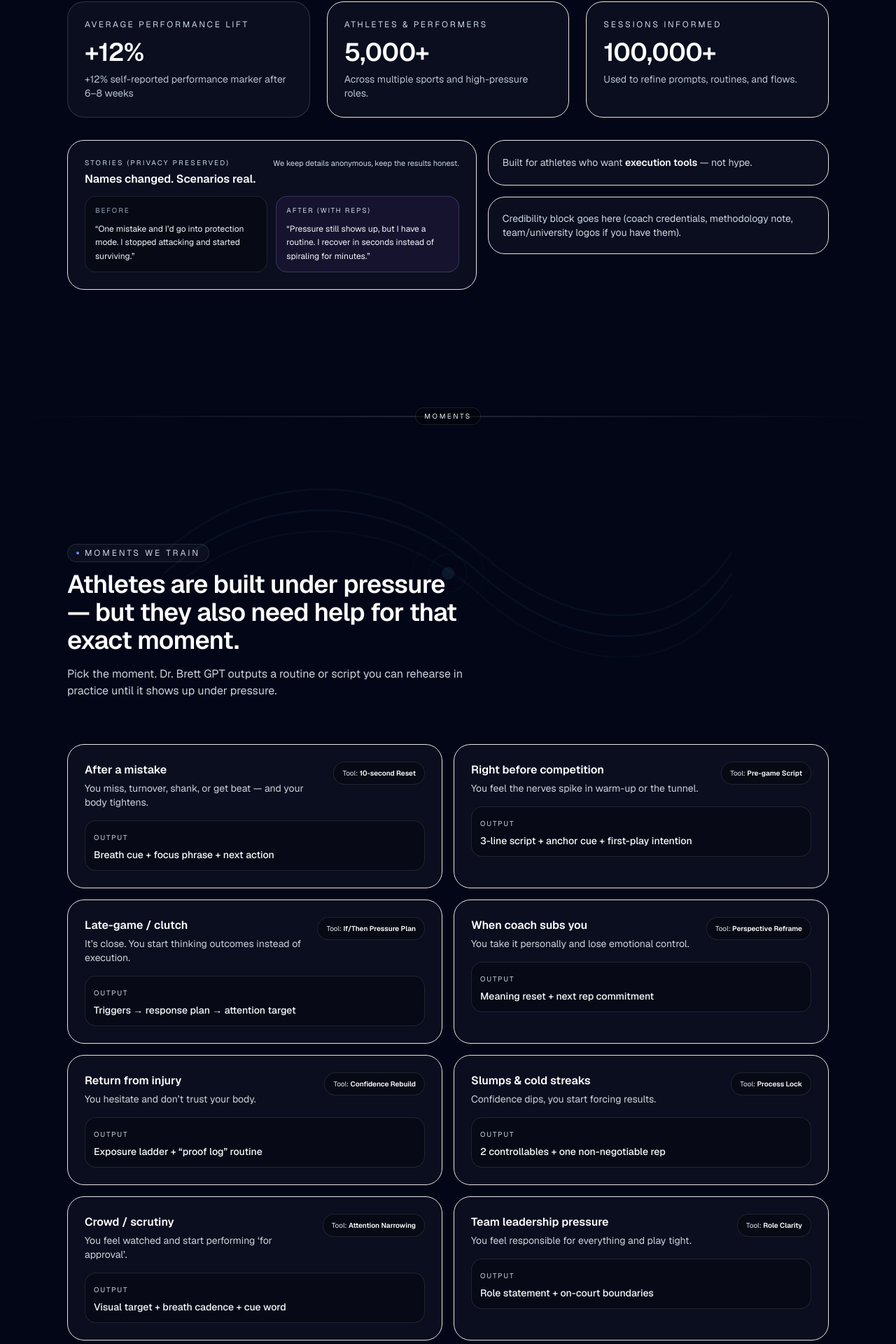
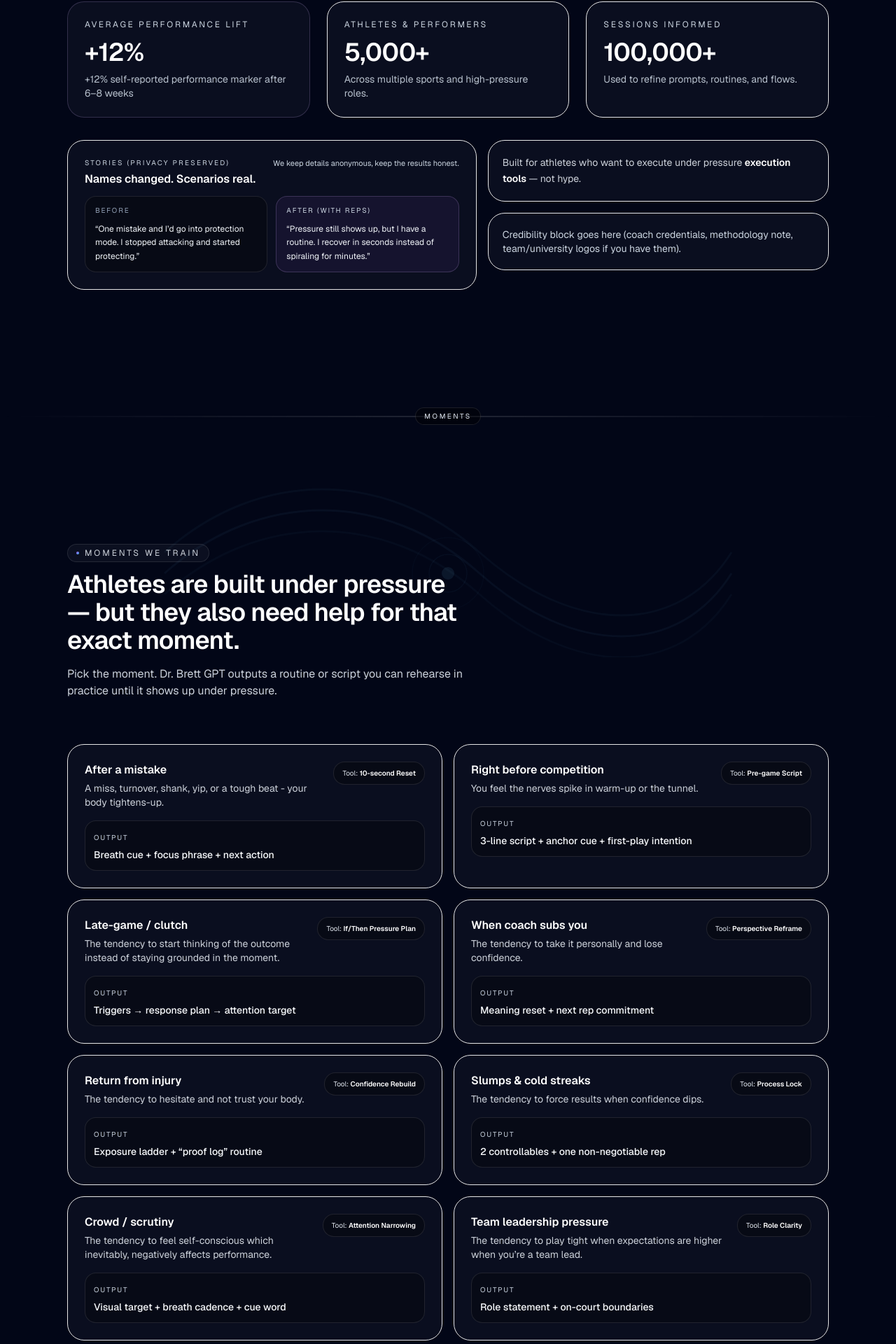
Before and after one commit to CODEHERO-alt/nextjs-with-supabase, a Next.js app: page / in a window 1280 px wide. Shown: the part 1777-3697 px from the top of the page at 70% size. Built offline with nearby package versions, Linux system fonts and the light colour scheme; no server answers.

Commit message:
Update page.tsx

```diff
--- a/app/page.tsx
+++ b/app/page.tsx
@@ -168,7 +168,7 @@ const PILLARS: PillProps[] = [
 const MOMENTS: MomentItem[] = [
   {
     title: "After a mistake",
-    moment: "You miss, turnover, shank, or get beat — and your body tightens.",
+    moment: "A miss, turnover, shank, yip, or a tough beat - your body tightens-up.",
     tool: "10-second Reset",
     output: "Breath cue + focus phrase + next action",
   },
@@ -180,37 +180,37 @@ const MOMENTS: MomentItem[] = [
   },
   {
     title: "Late-game / clutch",
-    moment: "It’s close. You start thinking outcomes instead of execution.",
+    moment: "The tendency to start thinking of the outcome instead of staying grounded in the moment.",
     tool: "If/Then Pressure Plan",
     output: "Triggers → response plan → attention target",
   },
   {
     title: "When coach subs you",
-    moment: "You take it personally and lose emotional control.",
+    moment: "The tendency to take it personally and lose confidence.",
     tool: "Perspective Reframe",
     output: "Meaning reset + next rep commitment",
   },
   {
     title: "Return from injury",
-    moment: "You hesitate and don’t trust your body.",
+    moment: "The tendency to hesitate and not trust your body.",
     tool: "Confidence Rebuild",
     output: "Exposure ladder + “proof log” routine",
   },
   {
     title: "Slumps & cold streaks",
-    moment: "Confidence dips, you start forcing results.",
+    moment: "The tendency to force results when confidence dips.",
     tool: "Process Lock",
     output: "2 controllables + one non-negotiable rep",
   },
   {
     title: "Crowd / scrutiny",
-    moment: "You feel watched and start performing ‘for approval’.",
+    moment: "The tendency to feel self-conscious which inevitably, negatively affects performance.",
     tool: "Attention Narrowing",
     output: "Visual target + breath cadence + cue word",
   },
   {
     title: "Team leadership pressure",
-    moment: "You feel responsible for everything and play tight.",
+    moment: "The tendency to play tight when expectations are higher when you’re a team lead.",
     tool: "Role Clarity",
     output: "Role statement + on-court boundaries",
   },
@@ -824,7 +824,7 @@ const ChatDemo: React.FC<{ onWatchDemo: () => void }> = ({ onWatchDemo }) => {
       >
         <input
           type="text"
-          placeholder="Describe the moment you tighten…"
+          placeholder="Describe the moment you tighten-up"
           className="flex-1 bg-transparent text-xs md:text-sm text-slate-100 placeholder:text-slate-500 focus:outline-none"
           value={userInput}
           onChange={(e: ChangeEvent<HTMLInputElement>) => setUserInput(e.target.value)}
@@ -1114,7 +1114,7 @@ const StatsSection: React.FC = () => {
                 </div>
                 <p>
                   “One mistake and I’d go into protection mode. I stopped
-                  attacking and started surviving.”
+                  attacking and started protecting.”
                 </p>
               </div>
               <div className="rounded-2xl bg-purple-500/[0.07] border border-purple-300/20 px-3.5 py-3 text-xs text-slate-100 leading-relaxed">
@@ -1132,7 +1132,7 @@ const StatsSection: React.FC = () => {
           <div className="space-y-3 md:space-y-4">
             <SurfaceB className="p-5">
               <p className="text-sm text-slate-200/90 leading-relaxed">
-                Built for athletes who want{" "}
+                Built for athletes who want to execute under pressure{" "}
                 <span className="font-semibold text-white">execution tools</span>{" "}
                 — not hype.
               </p>
@@ -1194,8 +1194,8 @@ const DeliverablesSection: React.FC = () => {
     <Section
       id="deliverables"
       eyebrow="What you get"
-      title="In 10 minutes, you leave with something usable."
-      kicker="This is the difference between a nice conversation and actual training, We give you a routine you can run on the field."
+      title="In 10 minutes, you leave with something invaluable."
+      kicker="This is the difference between nice conversation and Mental Game Trainig. We give you a routine you can trust on and off the field.."
       align="center"
     >
       <div className="grid gap-4 md:grid-cols-2 lg:grid-cols-3">
```
